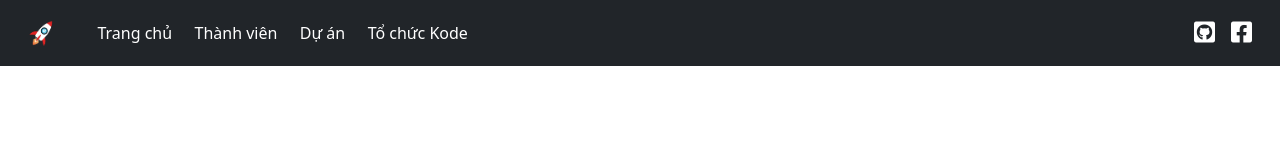
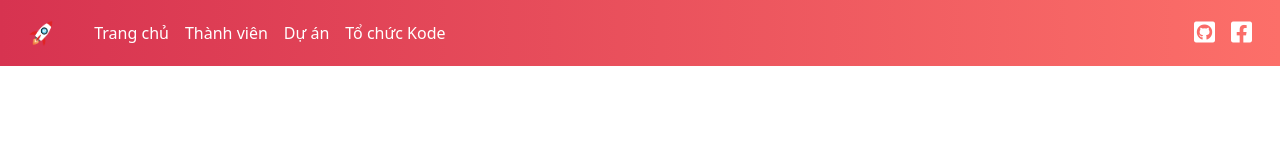
Before and after one commit to nguyenntdev/hydro-site, a plain HTML site: page index.html in a window 1280 px wide. Drawn offline with nearby package versions, Linux system fonts and the light colour scheme.

Commit message:
gradient

```diff
--- a/assets/css/style.css
+++ b/assets/css/style.css
@@ -3,12 +3,11 @@ i {
   font-size: 1.5em;
 }
 
-.nav-link {
-    padding: 0.7em !important;
+.nav-gradient {
+  background-image: linear-gradient(to right, #d73350, #fc6f69) !important;
+
+}
+
+li a {
     color: white !important;
 }
-
-li a:hover {
-  background: #3c99dc;
-  color: white;
-}
--- a/assets/js/render.js
+++ b/assets/js/render.js
@@ -1,5 +1,5 @@
 var headerContent = `
-<nav class="navbar navbar-expand-lg navbar-dark bg-dark fixed-top">
+<nav class="navbar navbar-expand-lg navbar-dark bg-dark fixed-top nav-gradient">
 <!-- Container wrapper -->
 <div class="container-fluid">
   <!-- Toggle button -->
--- a/index.html
+++ b/index.html
@@ -4,34 +4,29 @@
     <!-- Meta tags -->
     <meta charset="utf-8" />
     <meta name="viewport" content="width=device-width, initial-scale=1" />
+    <title>Hydro Team - Trang chủ</title>
 
-    <!-- Bootstrap CSS -->
+
+    <!-- CSS -->
     <link
       href="https://cdn.jsdelivr.net/npm/bootstrap@5.1.1/dist/css/bootstrap.min.css"
       rel="stylesheet"
       integrity="sha384-F3w7mX95PdgyTmZZMECAngseQB83DfGTowi0iMjiWaeVhAn4FJkqJByhZMI3AhiU"
       crossorigin="anonymous"
     />
-
-    <!-- Awesome icon -->
     <link
       rel="stylesheet"
       href="https://pro.fontawesome.com/releases/v5.10.0/css/all.css"
       integrity="sha384-AYmEC3Yw5cVb3ZcuHtOA93w35dYTsvhLPVnYs9eStHfGJvOvKxVfELGroGkvsg+p"
       crossorigin="anonymous"
     />
-
-    <!-- Custom CSS -->
     <link rel="stylesheet" href="/assets/css/style.css" />
-
-    <!-- Favicon -->
     <link
       rel="shortcut icon"
       href="/assets/images/logo.png"
       type="image/x-icon"
     />
 
-    <title>Hydro Team - Trang chủ</title>
   </head>
   <body>
     <!-- ======= Header ======= -->
```
